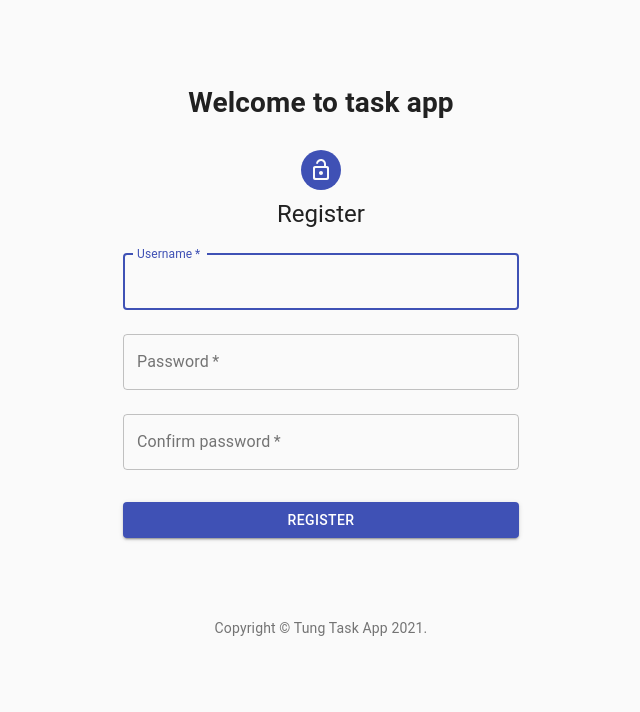
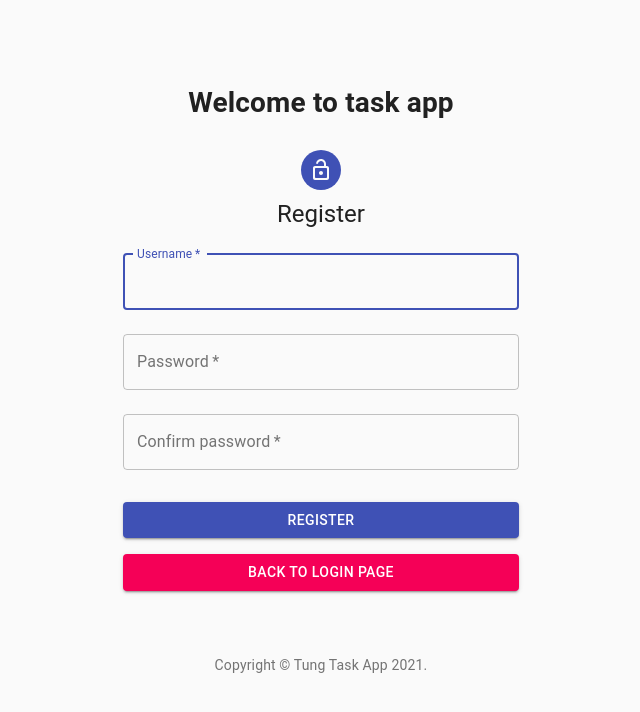
Before and after one commit to tungbq/task-app-mern, a React (Create React App) app in the folder client/: page /register in a window 1280 px wide. Shown: the top 712 px of the page, without its empty margins (319-959 px from the left). Built offline with nearby package versions, Linux system fonts and the light colour scheme.

Commit message:
[Register] Add back to login page button (#17)

```diff
--- a/client/src/pages/Register.js
+++ b/client/src/pages/Register.js
@@ -170,6 +170,15 @@ export default function SignIn() {
 						onClick={register}>
 						Register
 					</Button>
+
+					<Button
+						type='submit'
+						fullWidth
+						variant='contained'
+						color='secondary'
+						onClick={() => history.push('/')}>
+						Back to login page
+					</Button>
 				</form>
 			</div>
 			<Box mt={8}>
```
